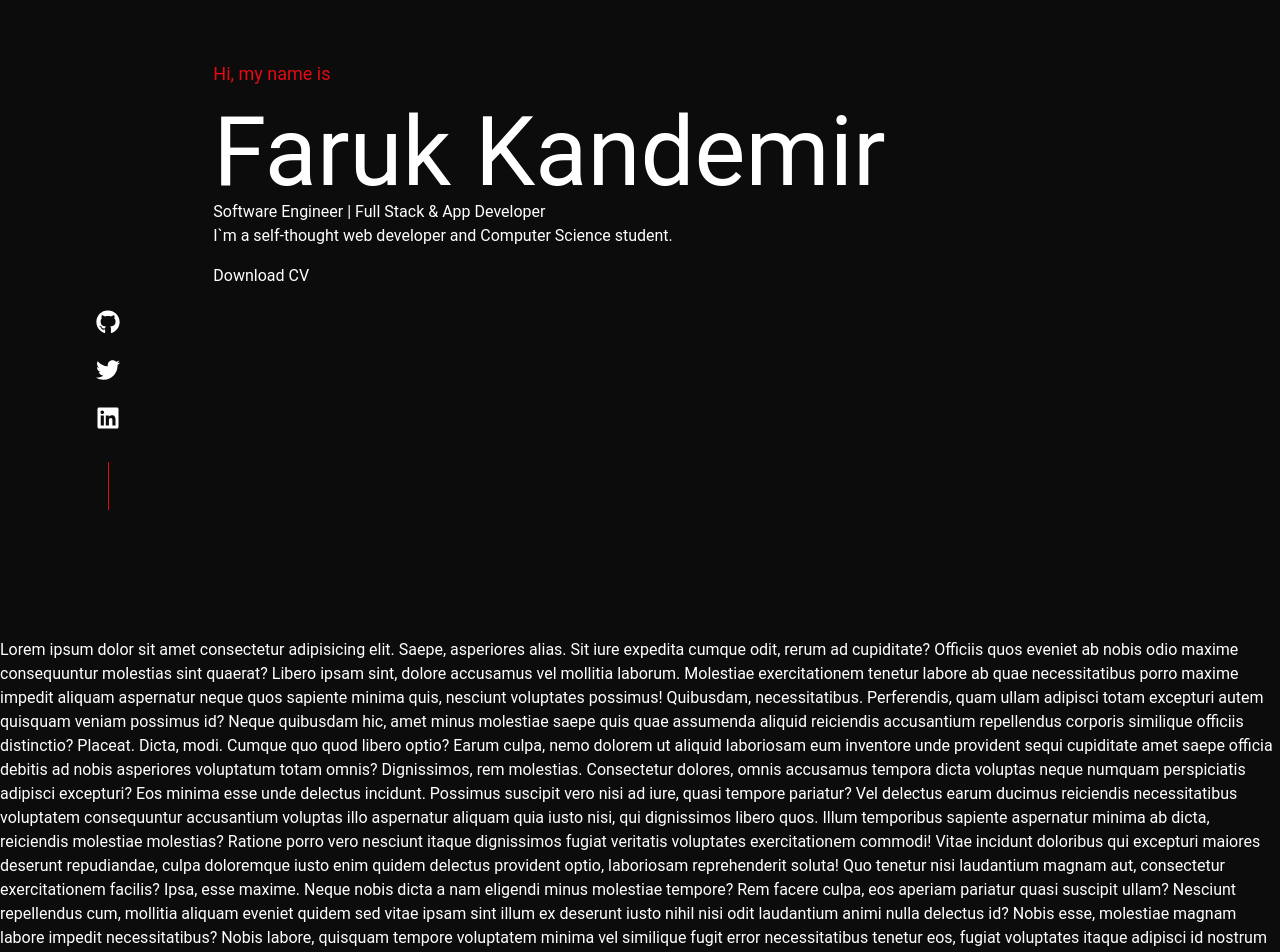
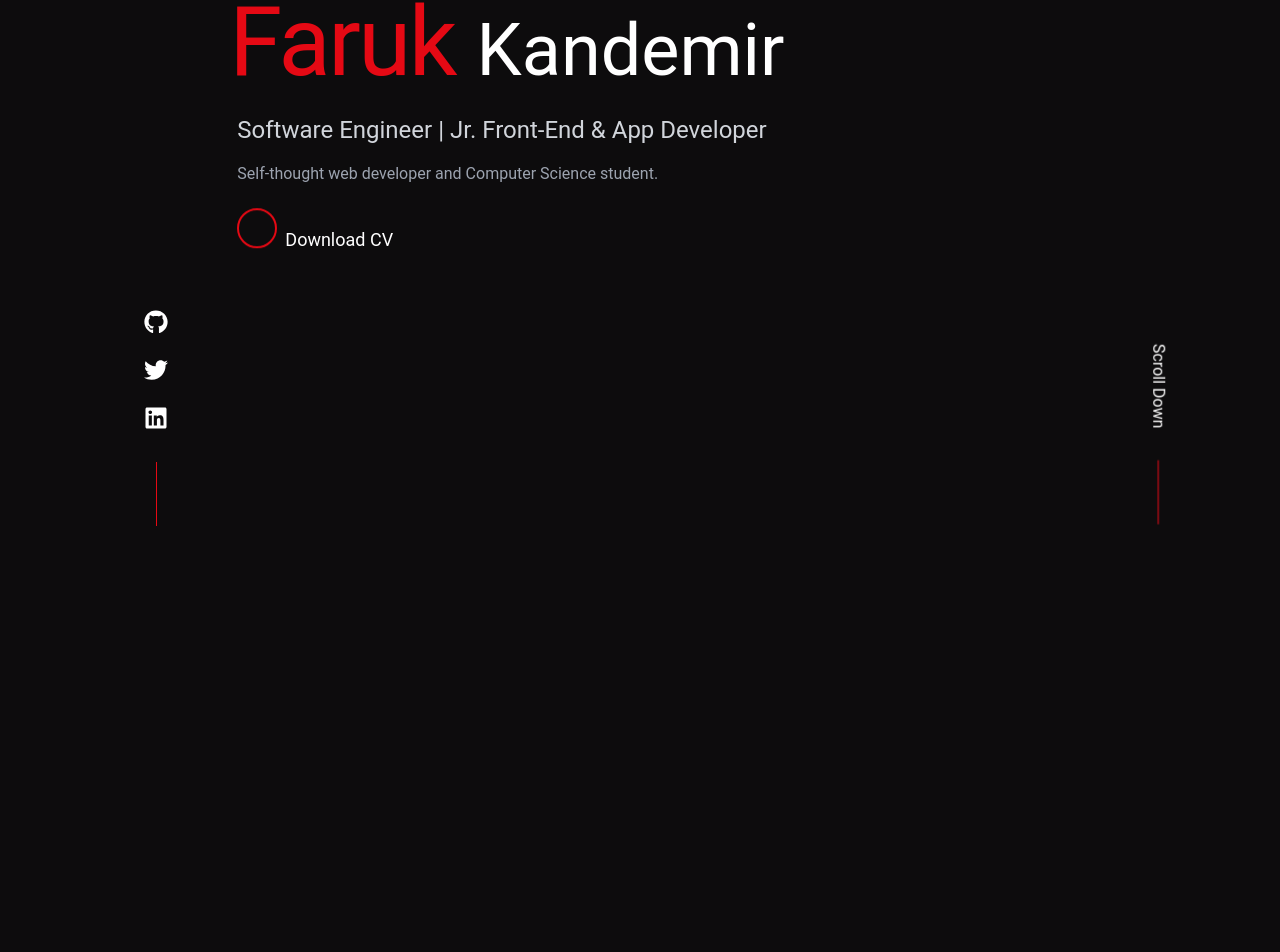
Before and after one commit to farukkandemir/portfolio-website, a React (Create React App) app: page / in a window 1280 px wide. Shown: the part 274-1226 px from the top of the page. Built offline with nearby package versions, Linux system fonts and the light colour scheme.

Commit message:
first commit

```diff
--- a/public/index.html
+++ b/public/index.html
@@ -5,10 +5,7 @@
     <link rel="icon" href="%PUBLIC_URL%/favicon.ico" />
     <meta name="viewport" content="width=device-width, initial-scale=1" />
     <meta name="theme-color" content="#000000" />
-    <meta
-      name="description"
-      content="Web site created using create-react-app"
-    />
+    <meta name="description" content="Web site created using create-react-app" />
     <link rel="apple-touch-icon" href="%PUBLIC_URL%/logo192.png" />
     <!--
       manifest.json provides metadata used when your web app is installed on a
--- /dev/null
+++ b/src/components/AboutMe.js
@@ -0,0 +1,26 @@
+import React from "react";
+
+function AboutMe() {
+  return (
+    <div className="flex flex-col justify-center px-4">
+      {/* <div className="mb-4">
+        <h6 className="text-2xl">
+          About <span className="text-red">Me</span>
+        </h6>
+        <div className="w-64 border-[1px] border-solid border-gray-400 md:w-72"></div>
+      </div>
+      <div>
+        <ul className="flex list-disc flex-col gap-4 tracking-tight text-gray-300  marker:text-red md:text-lg">
+          <li>Born in Turkey, Lives in United States</li>
+          <li>Twenty-seven years of age</li>
+          <li>Computer Science student</li>
+          <li>Self-thought Developer</li>
+          <li>Passionate about coding</li>
+          <li>Soccer and Basketball enthusiast</li>
+        </ul>
+      </div> */}
+    </div>
+  );
+}
+
+export default AboutMe;
--- a/src/components/HeroSection.js
+++ b/src/components/HeroSection.js
@@ -1,23 +1,48 @@
-import React from "react";
+import React, {useState} from "react";
+import CV from "../assets/Cv.pdf";
 
-function HeroSection() {
+function HeroSection({open}) {
+  const [hover, setHover] = useState(false);
   return (
-    <main className="mx-auto h-screen w-11/12 max-w-5xl md:w-2/3">
+    <main className="mx-auto h-screen w-full max-w-5xl px-4 pb-40 md:w-2/3">
       <section className="flex h-full flex-col items-start justify-center">
-        <div className="mb-4 text-lg text-red">
-          <h1>Hi, my name is</h1>
+        <div className="mb-4">
+          <h1 className=" pl-[5px] text-lg text-gray-100 ">Hi, my name is</h1>
+        </div>
+        <div className="pb-4">
+          <h2 className="text-4xl md:pb-2 md:text-7xl">
+            <span className="text-5xl tracking-tight text-red  md:text-8xl">Faruk </span>
+            Kandemir
+          </h2>
+        </div>
+        <div className="pl-[2px] pb-4 text-xl text-gray-300 md:pl-2 md:text-2xl">
+          <h3>
+            Software Engineer <span>|</span> Jr. Front-End <span>&</span> App Developer
+          </h3>
         </div>
         <div className="">
-          <h2 className="text-8xl">Faruk Kandemir</h2>
+          <p className="pl-[2px] text-gray-400 md:pl-2">
+            Self-thought web developer and Computer Science student.
+          </p>
         </div>
-        <div>
-          <h3>
-            Software Engineer <span>|</span> Full Stack <span>&</span> App Developer
-          </h3>
-          <p>I`m a self-thought web developer and Computer Science student.</p>
-        </div>
-        <div>
-          <button className="py-4">Download CV</button>
+
+        <div className={` mt-10 pl-1 md:pl-2 ${open ? "-z-10" : "z-auto"} `}>
+          <a
+            href={CV}
+            className="relative ml-12 cursor-pointer"
+            onMouseOver={() => setHover(true)}
+            onMouseLeave={() => setHover(false)}
+            download
+          >
+            <div
+              className={`absolute -bottom-2 mr-2 animate-bounce  rounded-full border-2 border-solid border-red align-middle ${
+                hover
+                  ? "-bottom-3 h-12 w-52 animate-none transition-all duration-300 ease-in-out"
+                  : " h-10 w-10 "
+              }`}
+            ></div>
+            <span className=" text-lg hover:text-left ">Download CV</span>
+          </a>
         </div>
       </section>
     </main>
--- a/src/components/Loader.js
+++ b/src/components/Loader.js
@@ -3,9 +3,9 @@ import logo from "../assets/a2.png";
 
 function Loader() {
   return (
-    <div className="fixed top-0 left-0 z-50 flex h-screen w-full items-center justify-center bg-black  transition-transform duration-1000 ease-linear">
+    <div className="fixed top-0 left-0 z-50 flex h-screen w-full items-center justify-center bg-black   transition-all duration-700 ease-in-out ">
       <div className="animate-pulse">
-        <img src={logo} alt="logo" />
+        <img src={logo} alt="logo" className="w-48 md:w-96" />
       </div>
     </div>
   );
--- /dev/null
+++ b/src/components/Skills.js
@@ -0,0 +1,26 @@
+import React from "react";
+
+function Skills() {
+  return (
+    <div className="flex flex-col justify-center pl-4">
+      {/* <div className="mb-4">
+        <h6 className="text-2xl">
+          Skills I<span className="text-red"> Know</span>
+        </h6>
+        <div className="w-64 border-[1px] border-solid border-gray-400 md:w-72"></div>
+      </div>
+      <div>
+        <ul className="flex list-disc flex-col gap-4 tracking-tight text-gray-300  marker:text-red md:text-lg">
+          <li>Born in Turkey, Lives in United States</li>
+          <li>Twenty-seven years of age</li>
+          <li>Computer Science student</li>
+          <li>Self-thought Developer</li>
+          <li>Passionate about coding</li>
+          <li>Soccer and Basketball enthusiast</li>
+        </ul>
+      </div> */}
+    </div>
+  );
+}
+
+export default Skills;
--- a/src/components/Socials.js
+++ b/src/components/Socials.js
@@ -1,20 +1,44 @@
-import React from "react";
+import React, {useState} from "react";
 import {FaGithub, FaTwitter, FaLinkedin} from "react-icons/fa";
 
-function Socials() {
+function Socials({open}) {
+  const [scroll, setScroll] = useState("");
+
   return (
-    <div className="absolute bottom-12 -z-10 flex w-full justify-center gap-6 text-2xl text-white md:bottom-24 md:left-24 md:w-auto md:flex-col ">
-      <a href="https://github.com/farukkandemir">
+    <>
+      <div
+        className={`fixed bottom-0  flex w-full justify-center gap-6 text-2xl text-white md:fixed md:bottom-24 md:left-24 md:w-auto md:flex-col xl:left-36 ${
+          open ? "-z-10" : "z-auto"
+        }`}
+      >
+        <a
+          href="https://github.com/farukkandemir"
+          target="_blank"
+          className="duration-300 hover:text-red"
+        >
           <FaGithub />
         </a>
-      <a href="https://twitter.com/farukkandemir09">
+        <a
+          href="https://twitter.com/farukkandemir09"
+          target="_blank"
+          className="duration-300 hover:text-red"
+        >
           <FaTwitter />
         </a>
-      <a href="https://linkedin.com/farukkandemir">
+        <a
+          href="https://linkedin.com/farukkandemir"
+          target="_blank"
+          className="duration-300 hover:text-red"
+        >
           <FaLinkedin />
         </a>
-      <span className="absolute -bottom-20 left-3 h-12 w-[1px] bg-red "></span>
+        <span className="invisible -bottom-24 left-3 h-16 w-[1px] bg-red md:visible md:absolute "></span>
       </div>
+      <div className="invisible  fixed bottom-32 right-20 rotate-90 md:visible">
+        <p className="animate-pulse">Scroll Down</p>
+        <span className="invisible -bottom-5 -right-16 h-16 w-[1px] rotate-90 bg-red md:visible md:absolute"></span>
+      </div>
+    </>
   );
 }
 
--- a/src/index.css
+++ b/src/index.css
@@ -22,15 +22,26 @@
     font-family: "Roboto", sans-serif;
   }
 
+  a {
+    @apply outline-none;
+  }
+
   html {
     @apply scroll-smooth;
   }
-
   nav {
     font-family: "Playfair Display", serif;
   }
 
   section {
-    @apply text-white pt-28;
+    @apply pt-28 text-white;
+  }
+
+  h6 {
+    font-family: "Playfair Display", serif;
+  }
+  li {
+    /* font-family: "Playfair Display", serif; */
+    /* font-family: "Poppins" sans-serif; */
   }
 }
--- a/src/pages/About.js
+++ b/src/pages/About.js
@@ -1,40 +1,15 @@
 import React from "react";
+import AboutMe from "../components/AboutMe";
+import Skills from "../components/Skills";
 
 function About() {
   return (
-    <section id="about" className="min-h-screen ">
-      <h1>
-        Lorem ipsum dolor sit amet consectetur adipisicing elit. Saepe, asperiores alias.
-        Sit iure expedita cumque odit, rerum ad cupiditate? Officiis quos eveniet ab nobis
-        odio maxime consequuntur molestias sint quaerat? Libero ipsam sint, dolore
-        accusamus vel mollitia laborum. Molestiae exercitationem tenetur labore ab quae
-        necessitatibus porro maxime impedit aliquam aspernatur neque quos sapiente minima
-        quis, nesciunt voluptates possimus! Quibusdam, necessitatibus. Perferendis, quam
-        ullam adipisci totam excepturi autem quisquam veniam possimus id? Neque quibusdam
-        hic, amet minus molestiae saepe quis quae assumenda aliquid reiciendis accusantium
-        repellendus corporis similique officiis distinctio? Placeat. Dicta, modi. Cumque
-        quo quod libero optio? Earum culpa, nemo dolorem ut aliquid laboriosam eum
-        inventore unde provident sequi cupiditate amet saepe officia debitis ad nobis
-        asperiores voluptatum totam omnis? Dignissimos, rem molestias. Consectetur
-        dolores, omnis accusamus tempora dicta voluptas neque numquam perspiciatis
-        adipisci excepturi? Eos minima esse unde delectus incidunt. Possimus suscipit vero
-        nisi ad iure, quasi tempore pariatur? Vel delectus earum ducimus reiciendis
-        necessitatibus voluptatem consequuntur accusantium voluptas illo aspernatur
-        aliquam quia iusto nisi, qui dignissimos libero quos. Illum temporibus sapiente
-        aspernatur minima ab dicta, reiciendis molestiae molestias? Ratione porro vero
-        nesciunt itaque dignissimos fugiat veritatis voluptates exercitationem commodi!
-        Vitae incidunt doloribus qui excepturi maiores deserunt repudiandae, culpa
-        doloremque iusto enim quidem delectus provident optio, laboriosam reprehenderit
-        soluta! Quo tenetur nisi laudantium magnam aut, consectetur exercitationem
-        facilis? Ipsa, esse maxime. Neque nobis dicta a nam eligendi minus molestiae
-        tempore? Rem facere culpa, eos aperiam pariatur quasi suscipit ullam? Nesciunt
-        repellendus cum, mollitia aliquam eveniet quidem sed vitae ipsam sint illum ex
-        deserunt iusto nihil nisi odit laudantium animi nulla delectus id? Nobis esse,
-        molestiae magnam labore impedit necessitatibus? Nobis labore, quisquam tempore
-        voluptatem minima vel similique fugit error necessitatibus tenetur eos, fugiat
-        voluptates itaque adipisci id nostrum veritatis? Veniam iure veritatis
-        perspiciatis id voluptate esse inventore rerum rem!
-      </h1>
+    <section
+      id="about"
+      className="mx-auto min-h-screen w-full max-w-5xl px-3 md:flex  md:w-2/3 "
+    >
+      <AboutMe />
+      <Skills />
     </section>
   );
 }
--- a/src/pages/Home.js
+++ b/src/pages/Home.js
@@ -6,6 +6,7 @@ import Socials from "../components/Socials";
 
 function Home() {
   const [loading, setLoading] = useState(false);
+  const [open, setOpen] = useState(false);
 
   useEffect(() => {
     setLoading(true);
@@ -15,17 +16,17 @@ function Home() {
   }, []);
 
   return (
-    <div className="h-screen">
+    <section className="h-screen pt-0">
       {loading ? (
         <Loader />
       ) : (
         <>
-          <Navbar />
-          <HeroSection />
-          <Socials />
+          <Navbar open={open} setOpen={setOpen} />
+          <HeroSection open={open} />
+          <Socials open={open} />
         </>
       )}
-    </div>
+    </section>
   );
 }
 
```
Also changed, not shown: src/components/Navbar.js (+7 -7 lines), 1 other file (tests, documents, lock files or other folders). Lines whose indentation alone changed are shown as unchanged.
